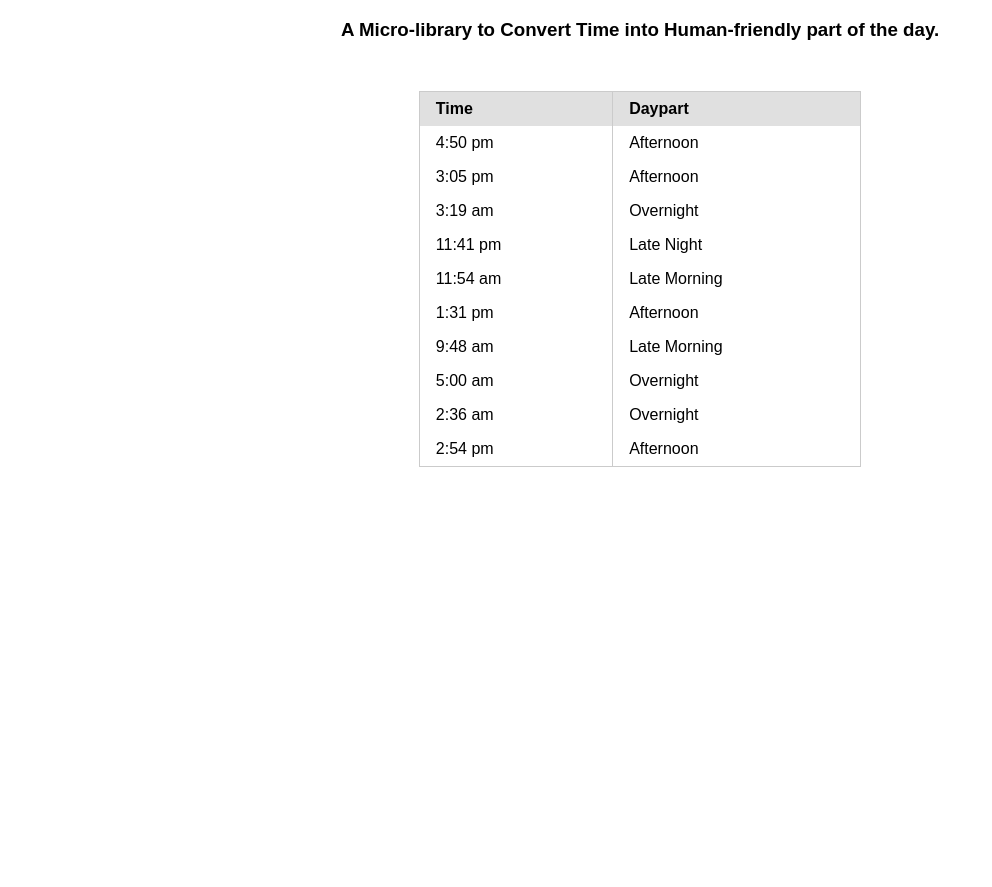
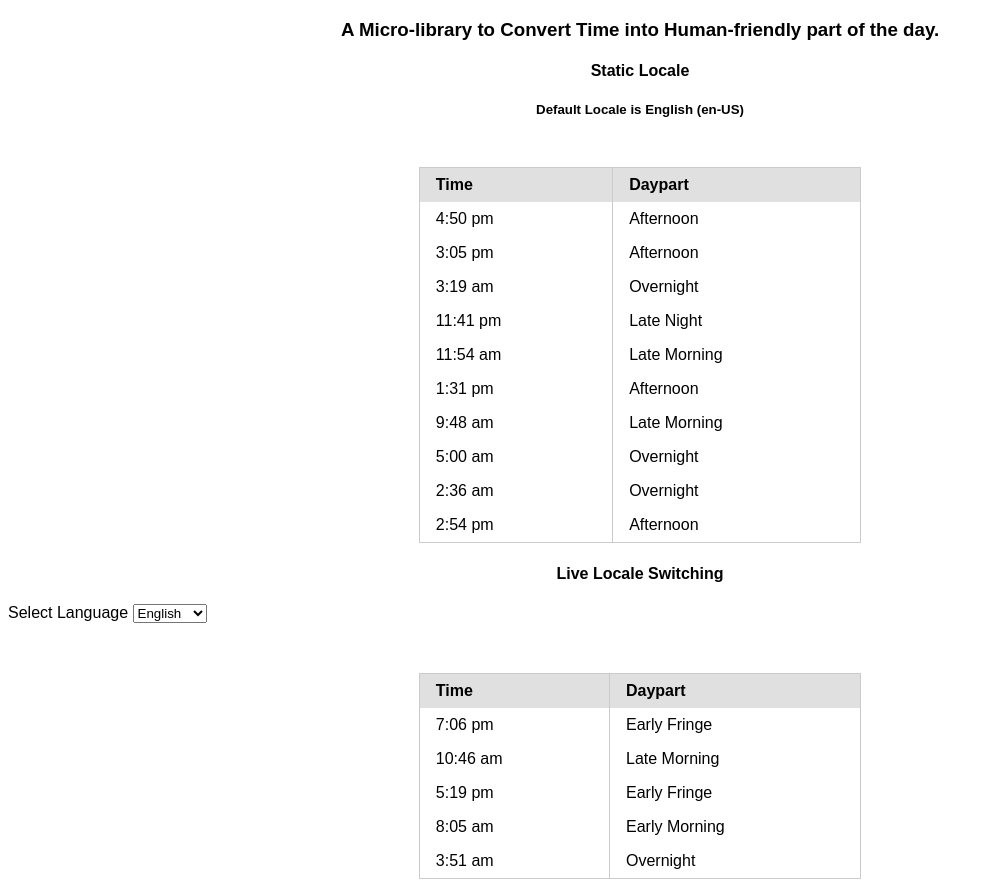
Before and after one commit to kushalpandya/dayparting, a website: page index.html in a window 1280 px wide. Shown: the part 61-948 px from the top of the page, without its empty margins (0-992 px from the left). Before the commit the page ends 800 px from the top, so only its background shows below. Drawn offline with nearby package versions, Linux system fonts and the light colour scheme.

Commit message:
Added Demo for databinding support.

```diff
--- a/index.html
+++ b/index.html
@@ -10,6 +10,8 @@
     <header>
         <h1 class="header-title">DaypartingJS</h1>
         <h3 class="header-desc">A Micro-library to Convert Time into Human-friendly part of the day.</h3>
+        <h4 class="header-title">Static Locale</h4>
+        <h5 class="header-desc">Default Locale is English (en-US)</h5>
     </header>
     <section class="body-container">
         <table id="daypartTable" class="pure-table dayparting-timetable">
@@ -22,15 +24,57 @@
             <tbody>
             </tbody>
         </table>
+        <h4 class="header-title">Live Locale Switching</h4>
+        <label for="">
+            Select Language
+            <select id="selectedLocale">
+                <option value="en-US">English</option>
+                <option value="hi-IN">हिन्दी</option>
+                <option value="fr-FR">Français</option>
+            </select>
+        </label>
+        <table id="daypartTable2" class="pure-table dayparting-timetable">
+            <thead>
+                <tr>
+                    <th>Time</th>
+                    <th>Daypart</th>
+                </tr>
+            </thead>
+            <tbody>
+                <tr>
+                    <td>7:06 pm</td>
+                    <td id="static1"></td>
+                </tr>
+                <tr>
+                    <td>10:46 am</td>
+                    <td id="static2"></td>
+                </tr>
+                <tr>
+                    <td>5:19 pm</td>
+                    <td id="static3"></td>
+                </tr>
+                <tr>
+                    <td>8:05 am</td>
+                    <td id="static4"></td>
+                </tr>
+                <tr>
+                    <td>3:51 am</td>
+                    <td id="static5"></td>
+                </tr>
+            </tbody>
+        </table>
     </section>
     <script src="https://ajax.googleapis.com/ajax/libs/jquery/2.1.4/jquery.min.js"></script>
     <script charset="utf-8">
         $(document).ready(function() {
-            var myDaypart,
+            var now = new Date(),
+                myDaypart,
+                myDaypartBound,
                 localeJSON,
                 fnGetRandomDate,
                 fnFormatTime,
                 datesArr = [],
+                datesStaticArr = [],
                 i;
 
             /**
@@ -41,6 +85,9 @@
                 return new Date(start.getTime() + Math.random() * (end.getTime() - start.getTime()));
             };
 
+            /**
+             * Format time from dateObject into `hh:mm tt` format.
+             */
             fnFormatTime = function(dateObject) {
                 var hh = dateObject.getHours(),
                     mm = dateObject.getMinutes(),
@@ -52,19 +99,41 @@
                 return (hh + ':' + mm + ' ' + ampm);
             };
 
+            // Create array of size 10 with random timed Date Objects for daypartTable
             for (i = 0; i < 10; i++)
                 datesArr.push(fnGetRandomDate(new Date(2012, 0, 1), new Date()));
 
+            // Create array of static date objects with Time as per given in daypartTable2
+            datesStaticArr = [
+                (new Date(now.getYear(), now.getMonth(), now.getDate(), 19, 6)),    // 07:06 PM
+                (new Date(now.getYear(), now.getMonth(), now.getDate(), 10, 46)),   // 10:46 AM
+                (new Date(now.getYear(), now.getMonth(), now.getDate(), 17, 19)),   // 05:19 PM
+                (new Date(now.getYear(), now.getMonth(), now.getDate(), 8, 5)),     // 08:05 AM
+                (new Date(now.getYear(), now.getMonth(), now.getDate(), 3, 51))     // 03:51 AM
+            ];
+
+            // Load Locale JSON file
+            // and populate daypartTable with random time values and their appropriate daypart strings.
             $.getJSON("/locale.json", function(data) {
-                var daypartTableBody = $('#daypartTable tbody');
+                var daypartTableBody = $('#daypartTable tbody'),
+                    selectedLocale = $('#selectedLocale'),
                     trArr = '';
 
+                // Create static Daypart instance.
                 myDaypart = daypart({
                     locale: 'en-US',
                     localeJSON: data
                 });
 
-                for(i = 0; i < 10; i++)
+                // Create data-bound Daypart instance.
+                myDaypartBound = daypart({
+                    locale: 'en-US',
+                    localeJSON: data,
+                    binding: true
+                });
+
+                // Create Random timed Table with matching Daypart strings.
+                for (i = 0; i < 10; i++)
                 {
                     trArr += [
                         '<tr>',
@@ -79,6 +148,15 @@
                 }
 
                 daypartTableBody.append(trArr);
+
+                // Attach static table items with data-bound Daypart.
+                for (i = 0; i < 5; i++)
+                    myDaypartBound.attach(datesStaticArr[i], $('#static' + (i + 1))[0]);
+
+                // Change locale easily by using setLocale.
+                selectedLocale.on('change', function(e) {
+                    myDaypartBound.setLocale($(this).val());
+                });
             });
         });
     </script>
```
